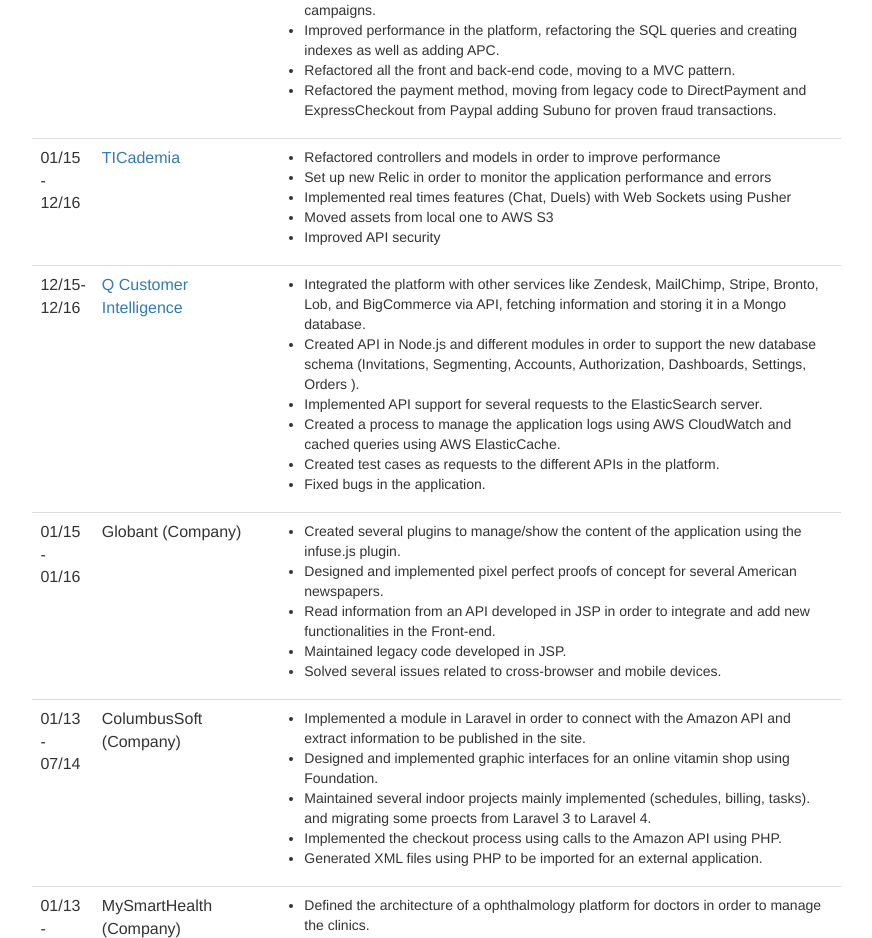
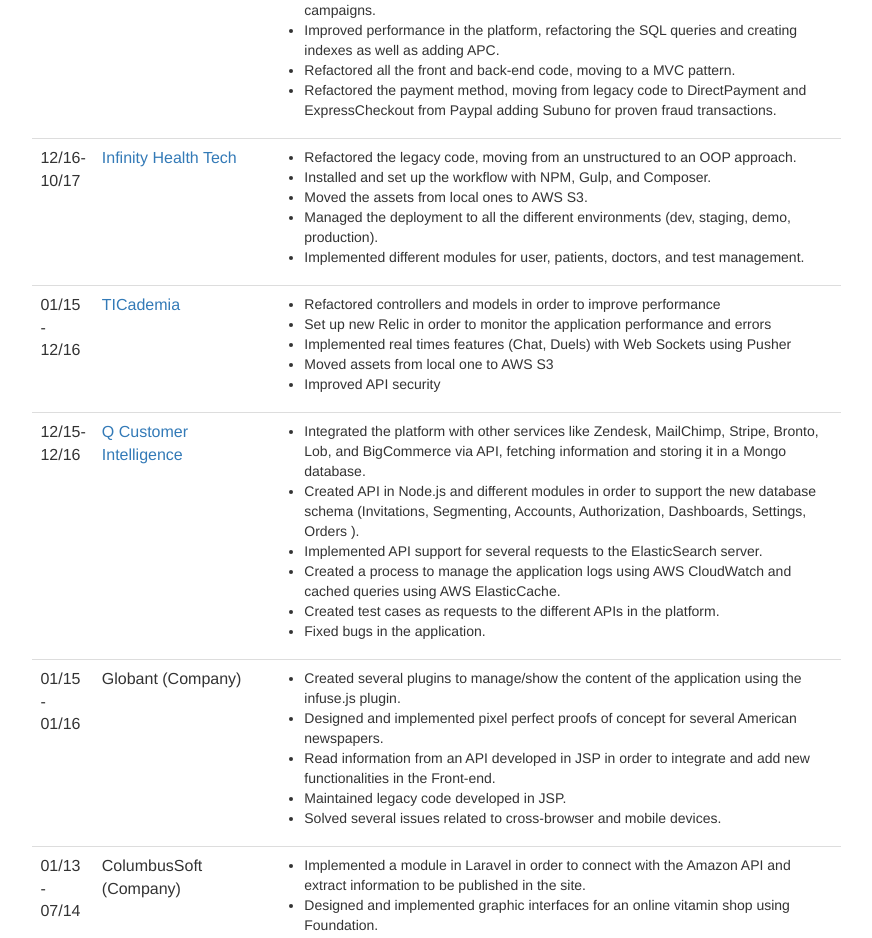
Before and after one commit to afpinedac/afpinedac.github.io, a website: page index.html in a window 1280 px wide. Shown: the part 1440-2378 px from the top of the page, without its empty margins (287-1159 px from the left). Drawn offline with nearby package versions, Linux system fonts and the light colour scheme.

Commit message:
'updated'

```diff
--- a/index.html
+++ b/index.html
@@ -287,10 +287,25 @@
                         </td>
 
                     </tr>
+                    <tr>
+                        <td>12/16-10/17</td>
+                        <td><a href="https://www.infinityhealthtech.com/" target="_blank">Infinity Health Tech</a></td>
+                        <td>
+
+                            <ul>
+                                <li>Refactored the legacy code, moving from an unstructured to an OOP approach.</li>
+                                <li>Installed and set up the workflow with NPM, Gulp, and Composer.</li>
+                                <li>Moved the assets from local ones to AWS S3.</li>
+                                <li>Managed the deployment to all the different environments (dev, staging, demo, production).</li>
+                                <li>Implemented different modules for user, patients, doctors, and test management.</li>
+                            </ul>
+                        </td>
+
+                    </tr>
 
                     <tr>
                         <td>01/15 - 12/16</td>
-                        <td><a href="https://www.ticademia.guiame.org/" target="_blank">TICademia</a></td>
+                        <td><a href="https://www.ticademia.com/" target="_blank">TICademia</a></td>
                         <td>
                             <ul>
                                 <li>Refactored controllers and models in order to improve performance</li>
```
